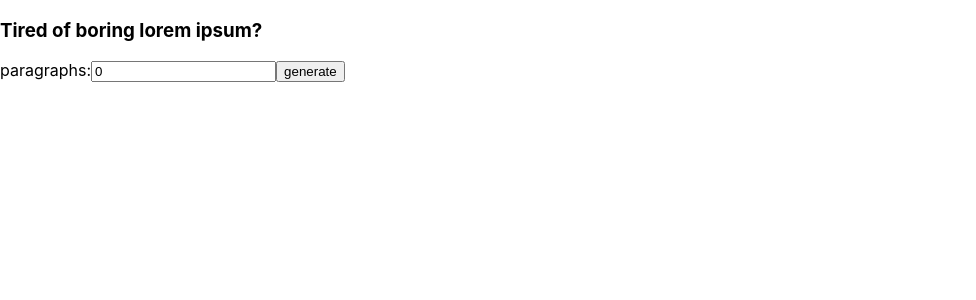
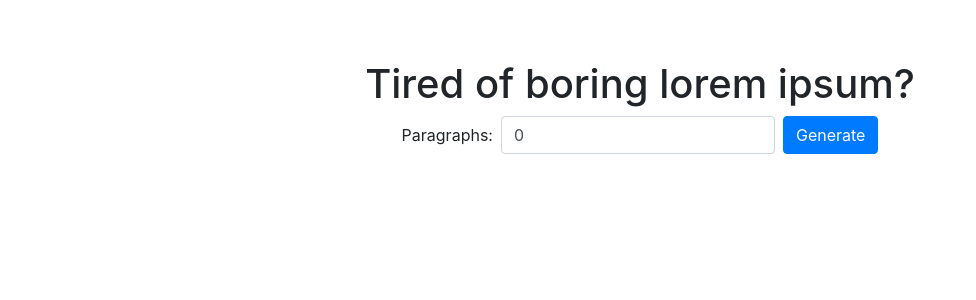
Before and after one commit to josenauto/generator-paragraphs-lorem-ipsum, a React (Create React App) app: page / in a window 1280 px wide. Shown: the top 300 px of the page, without its empty margins (0-976 px from the left). Built offline with nearby package versions, Linux system fonts and the light colour scheme.

Commit message:
Added reactstrap and some custom styles

```diff
--- a/package.json
+++ b/package.json
@@ -6,9 +6,11 @@
     "@testing-library/jest-dom": "^5.11.9",
     "@testing-library/react": "^11.2.5",
     "@testing-library/user-event": "^12.6.3",
+    "bootstrap": "^4.6.0",
     "react": "^17.0.1",
     "react-dom": "^17.0.1",
     "react-scripts": "4.0.2",
+    "reactstrap": "^8.9.0",
     "web-vitals": "^1.1.0"
   },
   "scripts": {
--- a/src/App.js
+++ b/src/App.js
@@ -1,4 +1,14 @@
 import React, { useState } from "react";
+import {
+  Container,
+  Button,
+  Row,
+  Col,
+  FormGroup,
+  Label,
+  Input,
+  Form,
+} from "reactstrap";
 import data from "./data";
 
 function App() {
@@ -7,37 +17,43 @@ function App() {
 
   const handleSubmit = (e) => {
     e.preventDefault();
-    let amount = parseInt(count)
+    let amount = parseInt(count);
     if (count <= 0) {
-      amount = 1
+      amount = 1;
     }
     if (count > 8) {
-      amount = 9
+      amount = 9;
     }
-    setText(data.slice(0,amount))
+    setText(data.slice(0, amount));
   };
   return (
-    <div>
-      <h3>Tired of boring lorem ipsum?</h3>
-      <form onSubmit={handleSubmit}>
-        <label htmlFor="amount">paragraphs:</label>
-        <input
+    <Container>
+      <h1 className="text-center">Tired of boring lorem ipsum?</h1>
+      <div className="form-container">
+        <Form inline onSubmit={handleSubmit}>
+          <FormGroup>
+            <Label htmlFor="amount">
+              Paragraphs:
+            </Label>
+            <Input
               type="number"
               name="amount"
               id="amount"
               value={count}
               onChange={(e) => setCount(e.target.value)}
             />
-        <button type="submit">generate</button>
-      </form>
-      <div>
-        {
-          text.map((item, index)=>{
-            return <p key={index}>{item}</p>
-          })
-        }
+          </FormGroup>
+          <Button color="primary" type="submit">
+            Generate
+          </Button>
+        </Form>
       </div>
+      <div className="text-container">
+        {text.map((item, index) => {
+          return <p key={index}>{item}</p>;
+        })}
       </div>
+    </Container>
   );
 }
 
--- a/src/index.css
+++ b/src/index.css
@@ -1,13 +1,17 @@
 body {
-  margin: 0;
-  font-family: -apple-system, BlinkMacSystemFont, 'Segoe UI', 'Roboto', 'Oxygen',
-    'Ubuntu', 'Cantarell', 'Fira Sans', 'Droid Sans', 'Helvetica Neue',
-    sans-serif;
-  -webkit-font-smoothing: antialiased;
-  -moz-osx-font-smoothing: grayscale;
+  padding-top: 60px;
 }
 
-code {
-  font-family: source-code-pro, Menlo, Monaco, Consolas, 'Courier New',
-    monospace;
+.form-container {
+  display: flex;
+  justify-content: center;
 }
+
+label,
+input {
+  margin-right: 0.5rem;
+}
+
+.text-container {
+  margin: 1rem;
+}
--- a/src/index.js
+++ b/src/index.js
@@ -1,5 +1,6 @@
 import React from 'react';
 import ReactDOM from 'react-dom';
+import "bootstrap/dist/css/bootstrap.min.css";
 import './index.css';
 import App from './App';
 import reportWebVitals from './reportWebVitals';
```
Also changed, not shown: 1 other file (tests, documents, lock files or other folders). Lines whose indentation alone changed are shown as unchanged.
